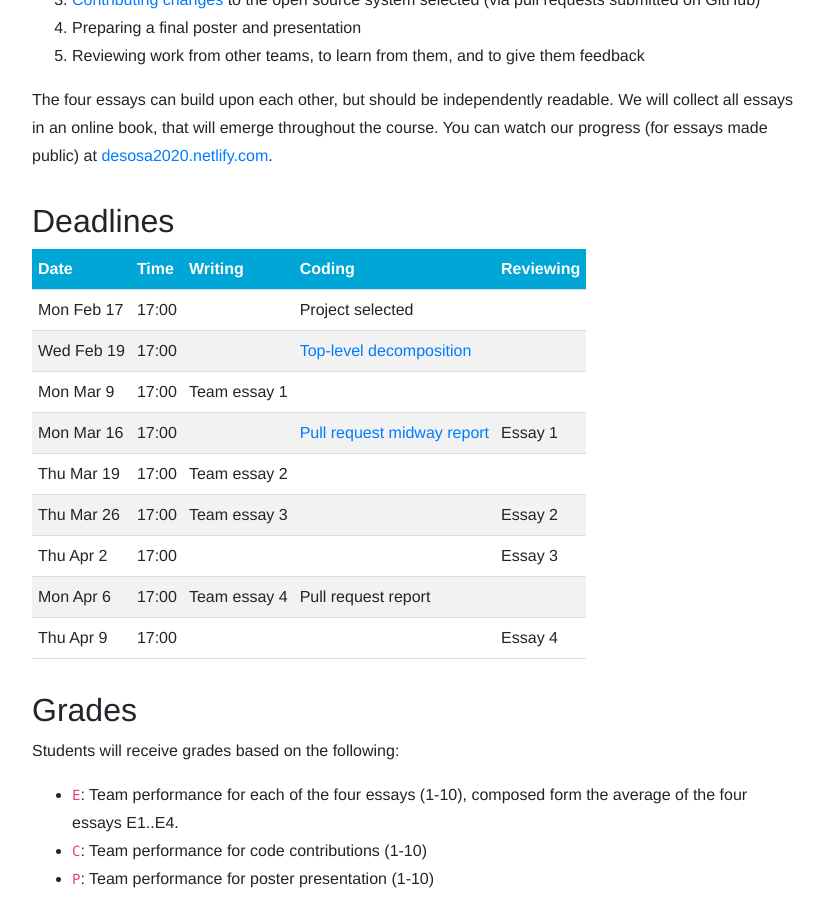
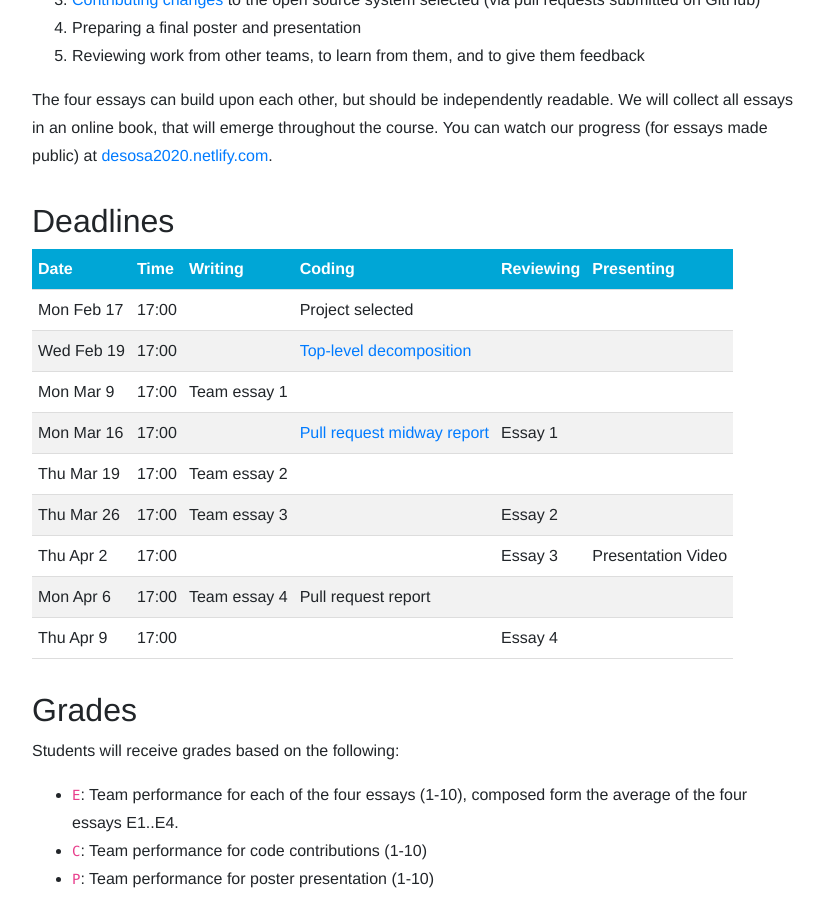
Before and after one commit to SERG-Delft/delftswa, a Jekyll site: the page built from 2020/index.md, in a window 1280 px wide and 900 px high, scrolled down 2094 px. Shown: the whole window, without its empty margins (224-1048 px from the left). Built offline with Jekyll 4.4.1, drawn with Linux system fonts in a browser that asks for light colours.

Commit message:
Add presentation video deadline

```diff
--- a/2020/index.md
+++ b/2020/index.md
@@ -85,17 +85,17 @@ You can watch our progress (for essays made public) at [desosa2020.netlify.com][
 
 ## Deadlines
 
-Date       | Time  | Writing      | Coding                    | Reviewing
-|---|---|---|---|---|
-Mon Feb 17 | 17:00 |              | Project selected          |
-Wed Feb 19 | 17:00 |              | [Top-level decomposition](guidelines_for_componentization.html)   |
-Mon Mar 9  | 17:00 | Team essay 1 |                           |
-Mon Mar 16 | 17:00 |              | [Pull request midway report](assignment.html#contributions)  | Essay 1
-Thu Mar 19 | 17:00 | Team essay 2 |                           |
-Thu Mar 26 | 17:00 | Team essay 3 |    						  | Essay 2
-Thu Apr 2  | 17:00 |              |                           | Essay 3
-Mon Apr 6  | 17:00 | Team essay 4 | Pull request report       |
-Thu Apr 9  | 17:00 |              |                           | Essay 4
+Date       | Time  | Writing      | Coding                    | Reviewing | Presenting
+|---|---|---|---|---|---|
+Mon Feb 17 | 17:00 |              | Project selected          |           |
+Wed Feb 19 | 17:00 |              | [Top-level decomposition](guidelines_for_componentization.html)   |           |
+Mon Mar 9  | 17:00 | Team essay 1 |                           |           |
+Mon Mar 16 | 17:00 |              | [Pull request midway report](assignment.html#contributions)  | Essay 1 |
+Thu Mar 19 | 17:00 | Team essay 2 |                           |           |
+Thu Mar 26 | 17:00 | Team essay 3 |                           | Essay 2   |
+Thu Apr 2  | 17:00 |              |                           | Essay 3   | Presentation Video
+Mon Apr 6  | 17:00 | Team essay 4 | Pull request report       |           |
+Thu Apr 9  | 17:00 |              |                           | Essay 4   |
 
 ## Grades
 
```
